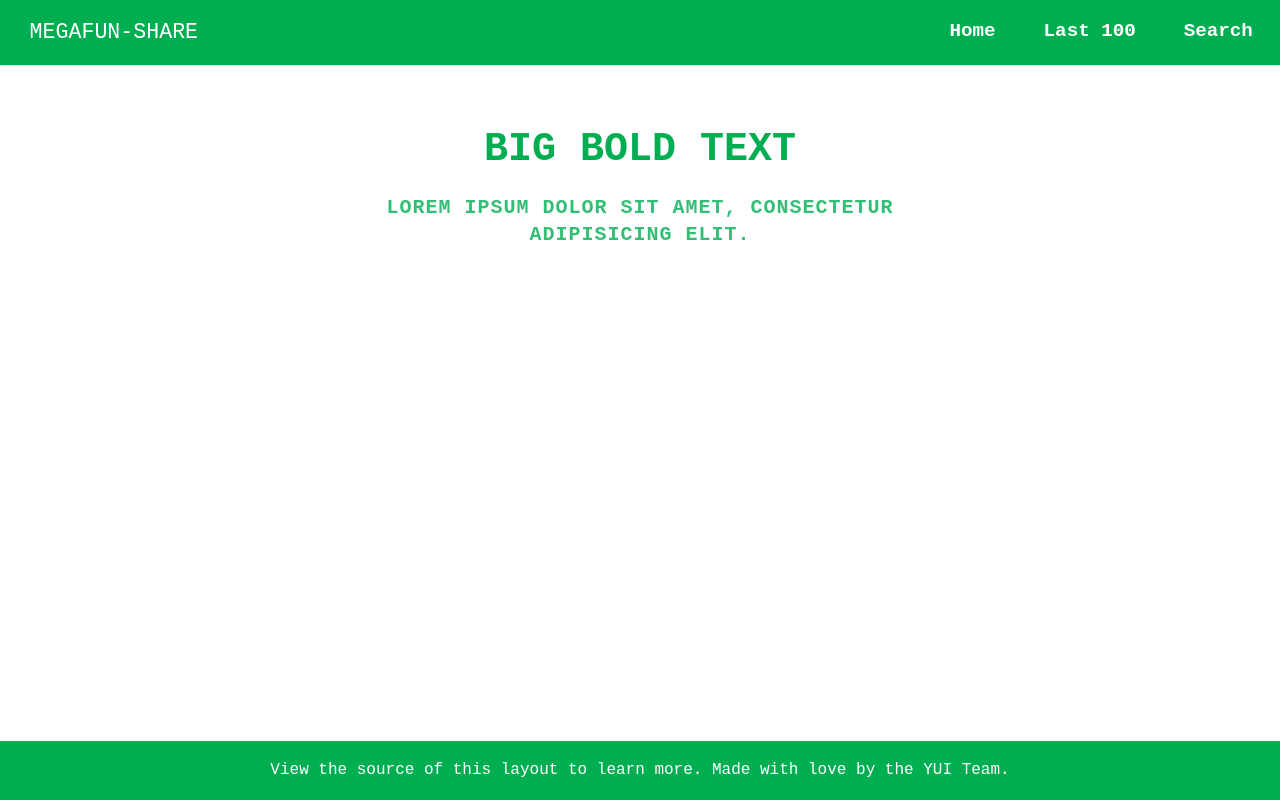
After one commit to agraus/megafun-share, a PHP site: template public/templates/index.html in a window 1280 px wide. The commit adds this page. Run offline with PHP 8.4, Linux system fonts and the light colour scheme; the template is opened without the code that fills it, so the values that code supplies are empty; some libraries are stand-ins or nearby versions.

Commit message:
added styles for seccess and 404 page

```diff
--- a/public/css/marketing.css
+++ b/public/css/marketing.css
@@ -180,7 +180,32 @@ a.pure-button-primary {
     /*border-radius: 5px;*/
    /* line-height: 1em;*/
 }
-
+.splash-head-success {
+    font-size: 20px;
+    font-weight: bold;
+    color: #00AE52;
+    /*border: 3px solid white;*/
+    /*padding: 0.1em 1.6em;*/
+    font-weight: 700;
+    font-family: courier new;
+    margin-top: 30%;
+    font-size: 200%;
+    /*border-radius: 5px;*/
+   /* line-height: 1em;*/
+}
+.splash-head-error {
+    font-size: 20px;
+    font-weight: bold;
+    /*border: 3px solid white;*/
+    /*padding: 0.1em 1.6em;*/
+    font-weight: 700;
+    font-family: courier new;
+    margin-top: 5%;
+    font-size: 500%;
+    color: #F6296A;
+    /*border-radius: 5px;*/
+   /* line-height: 1em;*/
+}
 /* This is the subheading that appears on the blue section */
 .splash-subhead {
     font-weight: bold;
--- /dev/null
+++ b/public/templates/index.html
@@ -0,0 +1,53 @@
+<!doctype html>
+<html lang="en">
+<head>
+    <meta charset="utf-8">
+    <meta name="viewport" content="width=device-width, initial-scale=1.0">
+    <meta name="description" content="A layout example that shows off a responsive product landing page.">
+    <title>Landing Page &ndash; Layout Examples &ndash; Pure</title>
+
+    <link rel="stylesheet" href="https://unpkg.com/purecss@1.0.0/build/pure-min.css" integrity="sha384-" crossorigin="anonymous">
+    <link rel="stylesheet" href="https://unpkg.com/purecss@1.0.0/build/grids-responsive-min.css">
+    <link rel="stylesheet" href="https://netdna.bootstrapcdn.com/font-awesome/4.0.3/css/font-awesome.css">
+    <link rel="stylesheet" href="css/layouts/marketing.css">
+</head>
+<body>
+
+
+
+
+
+
+
+
+
+<div class="header">
+    <div class="home-menu pure-menu pure-menu-horizontal pure-menu-fixed">
+        <a class="pure-menu-heading" href="">Megafun-share</a>
+
+        <ul class="pure-menu-list">
+            <li class="pure-menu-item pure-menu-selected"><a href="#" class="pure-menu-link">Home</a></li>
+            <li class="pure-menu-item"><a href="#" class="pure-menu-link">Last 100</a></li>
+            <li class="pure-menu-item"><a href="#" class="pure-menu-link">Search</a></li>
+        </ul>
+    </div>
+</div>
+
+<div class="splash-container">
+    <div class="splash">
+        <h1 class="splash-head">Big Bold Text</h1>
+        <p class="splash-subhead">
+            Lorem ipsum dolor sit amet, consectetur adipisicing elit.
+    </div>
+</div>
+    <div class="footer l-box is-center">
+        View the source of this layout to learn more. Made with love by the YUI Team.
+    </div>
+
+</div>
+
+
+
+
+</body>
+</html>
```
Also changed, not shown: public/templates/home.phtml (+16 -2 lines), public/images/MegaFun.png, public/images/Megaerror.png (added).
